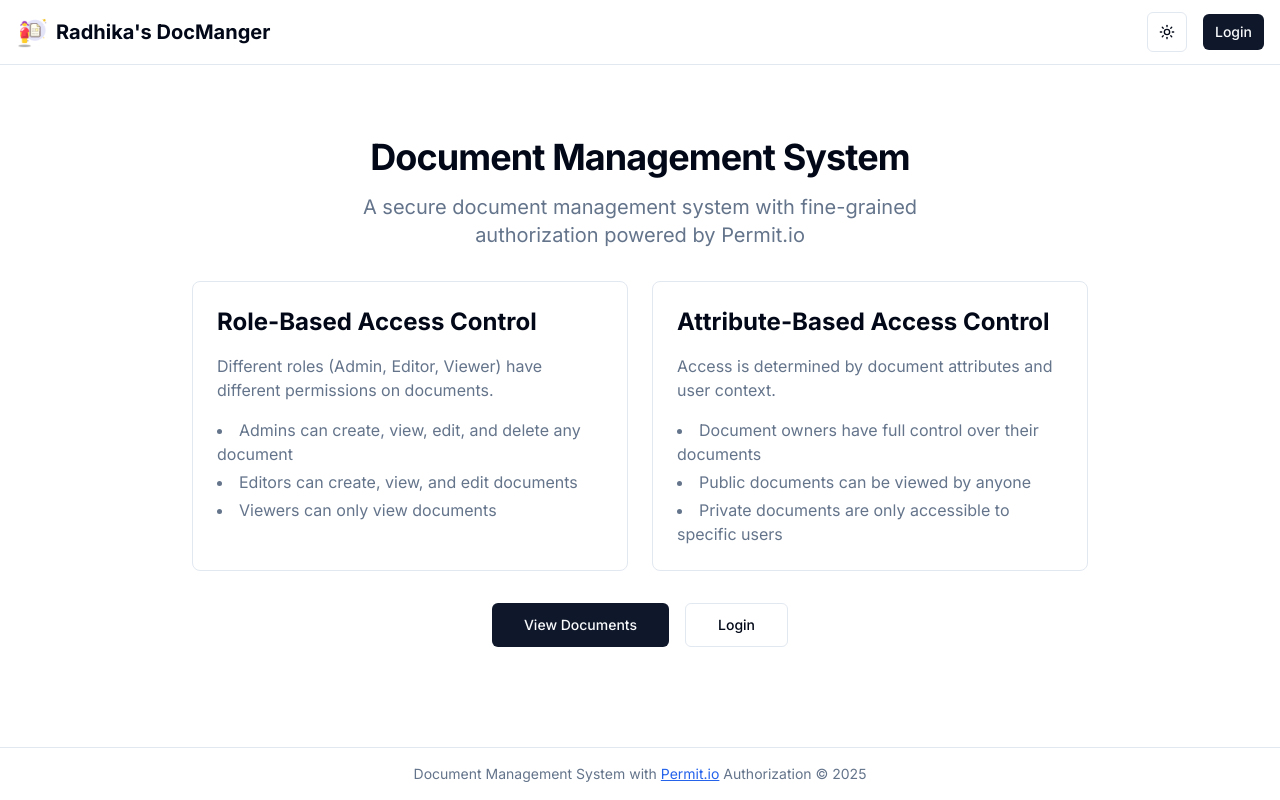
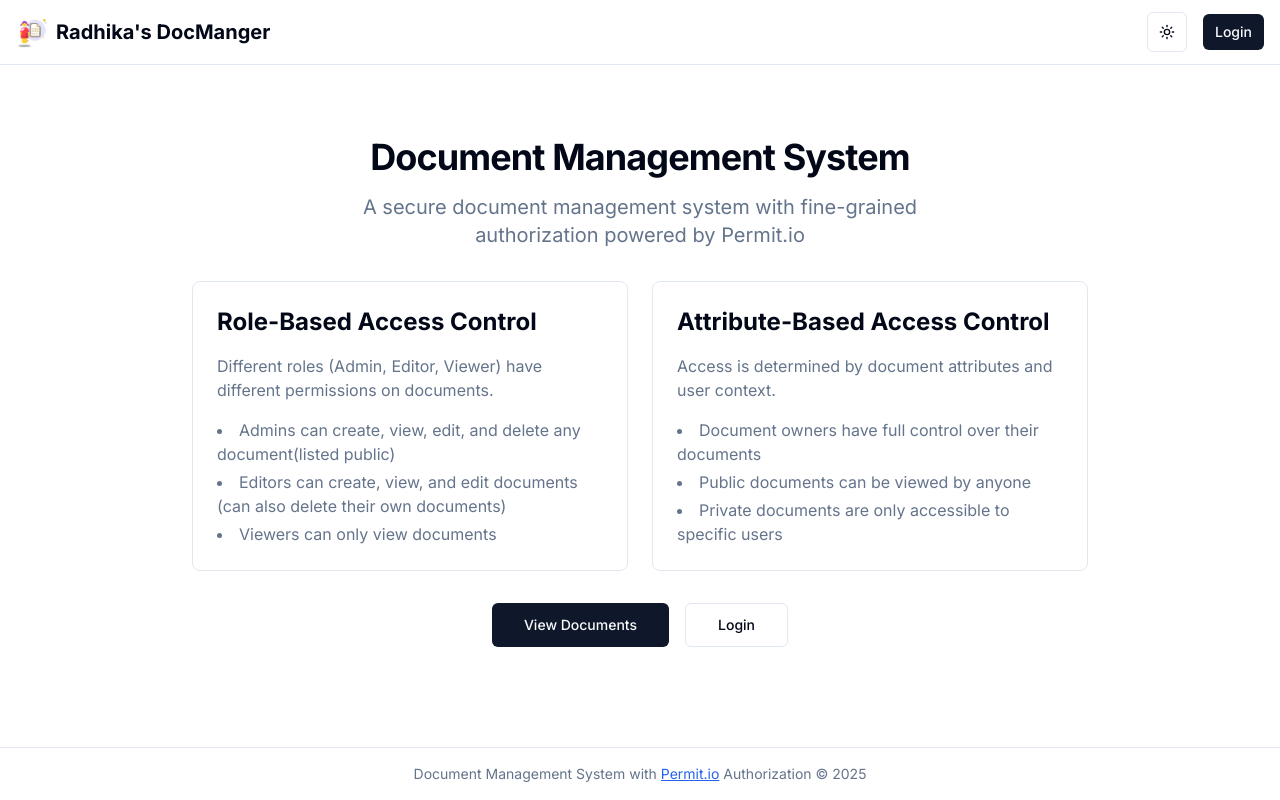
Before and after one commit to RS-labhub/Document_Management_System, a Next.js app: page / in a window 1280 px wide. Built offline with nearby package versions, Linux system fonts and the light colour scheme.

Commit message:
feat: app/page.tsx

```diff
--- a/app/page.tsx
+++ b/app/page.tsx
@@ -18,8 +18,8 @@ export default function Home() {
             Different roles (Admin, Editor, Viewer) have different permissions on documents.
           </p>
           <ul className="list-disc list-inside space-y-1 text-muted-foreground">
-            <li>Admins can create, view, edit, and delete any document</li>
-            <li>Editors can create, view, and edit documents</li>
+            <li>Admins can create, view, edit, and delete any document(listed public)</li>
+            <li>Editors can create, view, and edit documents (can also delete their own documents)</li>
             <li>Viewers can only view documents</li>
           </ul>
         </div>
```
